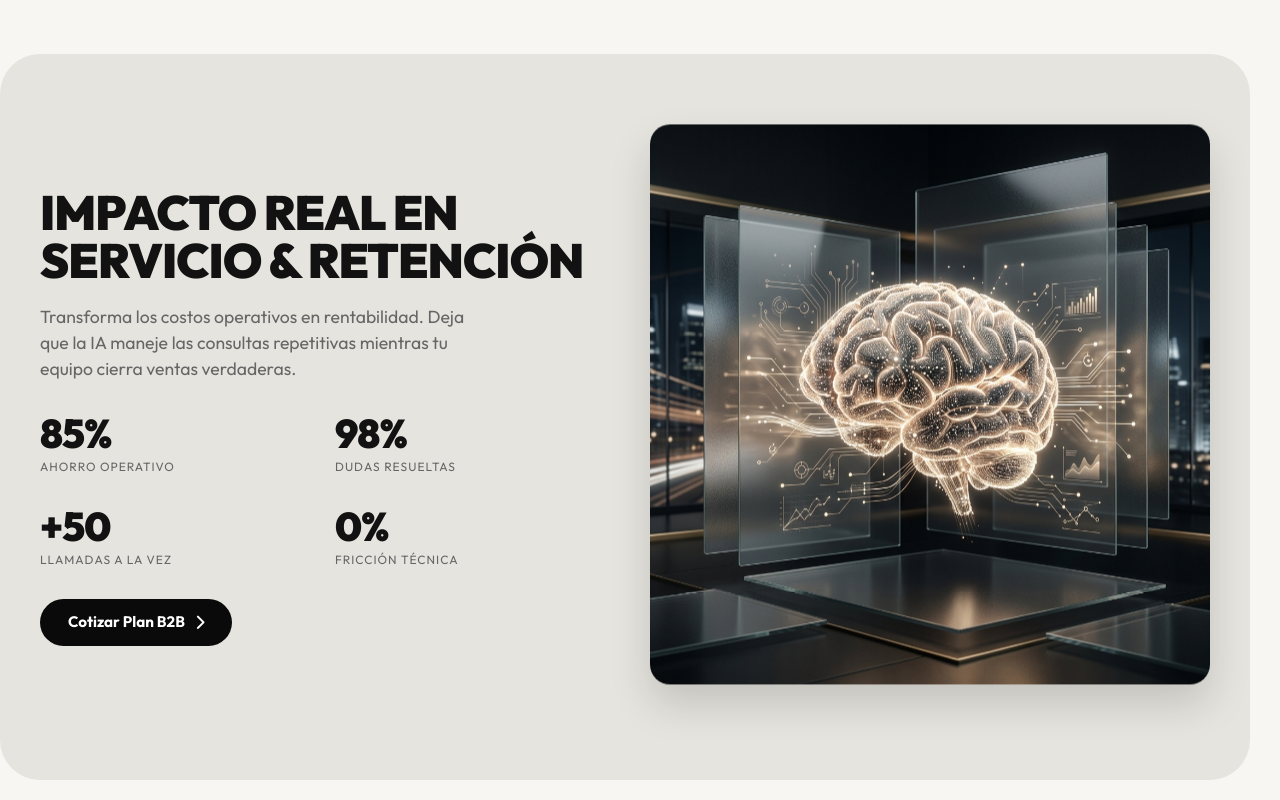
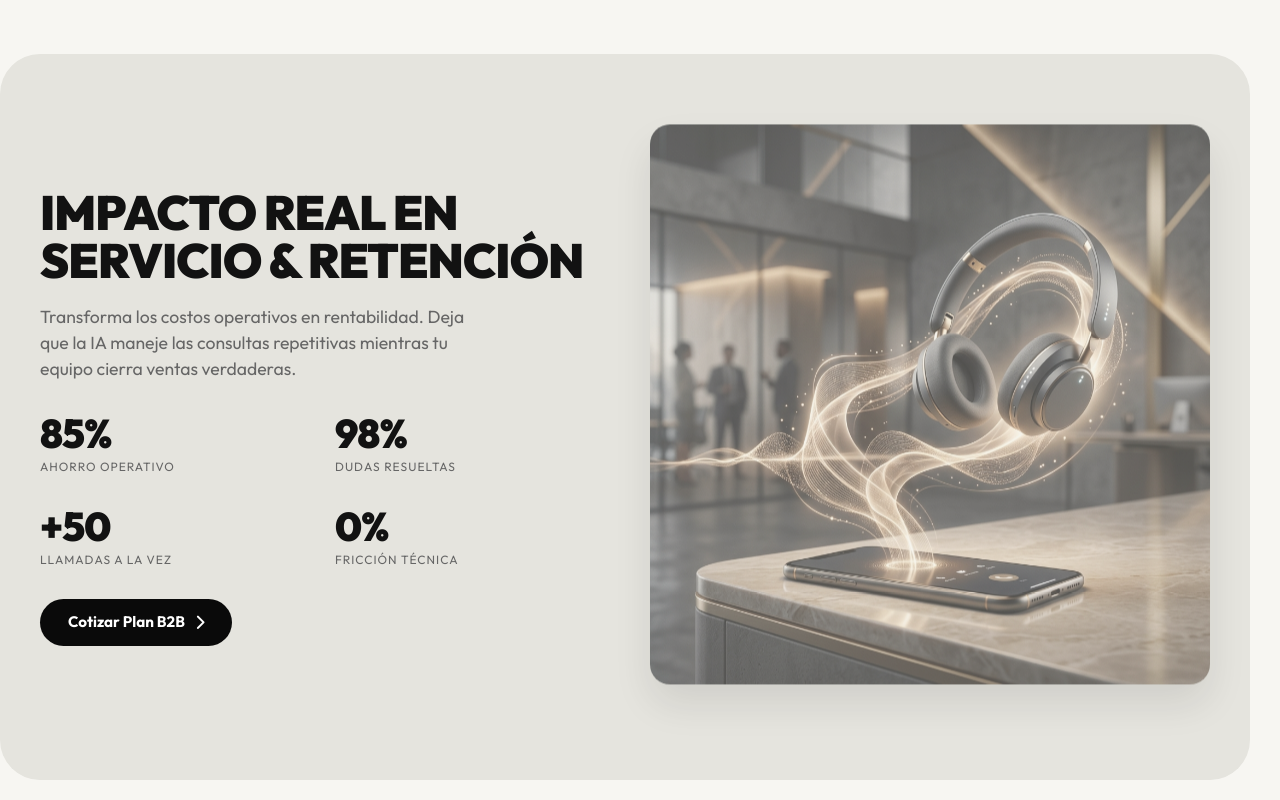
Before and after one commit to gglveliz-byte/whatsapp_voice_sdk, a plain HTML site: page frontend/index.html in a window 1280 px wide. Shown: the part 1420-2220 px from the top of the page. Drawn offline with Linux system fonts and the light colour scheme.

Commit message:
feat(landing): agregar rotación dinámica de imágenes entre b2b_brain.png y b2b_hero.png en la sección de impacto y quitar link open source

```diff
--- a/frontend/index.html
+++ b/frontend/index.html
@@ -167,7 +167,7 @@
           </a>
         </div>
         <div>
-          <img src="assets/b2b_brain.png" alt="NeuroCall Data Brain" class="stats-image">
+          <img src="assets/b2b_brain.png" alt="NeuroCall Data Brain" class="stats-image" id="dynamicStatsImg">
         </div>
       </div>
     </section>
@@ -255,7 +255,7 @@
         <h4>Desarrolladores</h4>
         <ul>
           <li><a href="desarrolladores.html" style="color: var(--accent-gold);"><i class="fa-solid fa-code"></i> Portal SDK y API</a></li>
-          <li><a href="https://github.com/gglveliz-byte" target="_blank">Repositorio Open Source</a></li>
+          <li><a href="desarrolladores.html">Documentación Oficial</a></li>
         </ul>
       </div>
 
--- a/frontend/js/landing.js
+++ b/frontend/js/landing.js
@@ -63,4 +63,27 @@ document.addEventListener('DOMContentLoaded', () => {
 
   buildItems.forEach(item => io.observe(item));
 
+  /* =====================================================
+     4. INTERCAMBIO DINÁMICO DE IMÁGENES (IMPACTO)
+  ===================================================== */
+  const dynamicImg = document.getElementById('dynamicStatsImg');
+  if (dynamicImg) {
+    const images = ['assets/b2b_brain.png', 'assets/b2b_hero.png'];
+    let currentIndex = 0;
+
+    // Preparar la imagen para transición suave
+    dynamicImg.style.transition = 'opacity 0.8s ease';
+
+    setInterval(() => {
+      dynamicImg.style.opacity = '0'; // Se desvanece
+
+      setTimeout(() => {
+        currentIndex = (currentIndex + 1) % images.length;
+        dynamicImg.src = images[currentIndex];
+        dynamicImg.style.opacity = '1'; // Aparece la nueva
+      }, 800);
+
+    }, 4000); // Rota cada 4 segundos
+  }
+
 });
```
